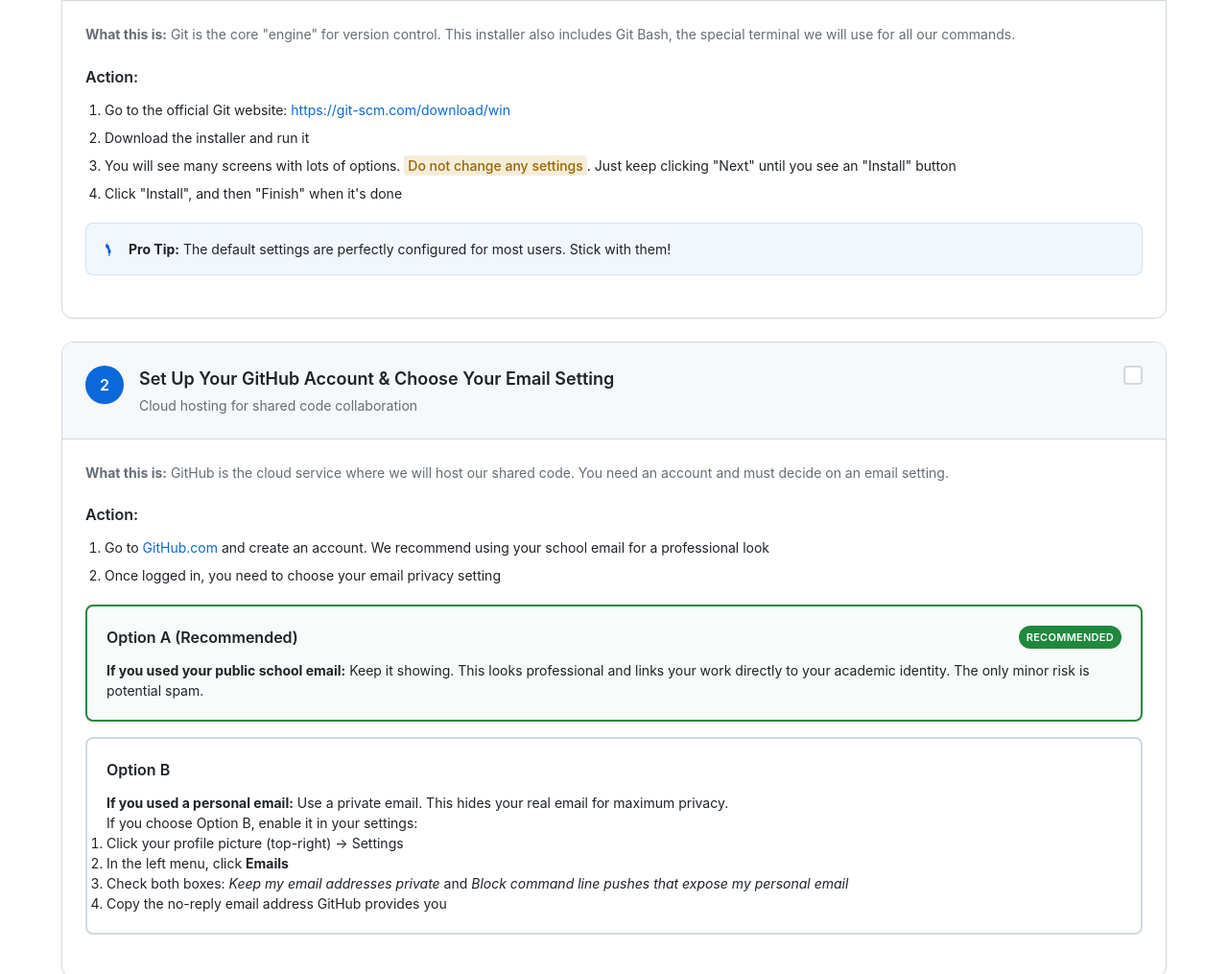
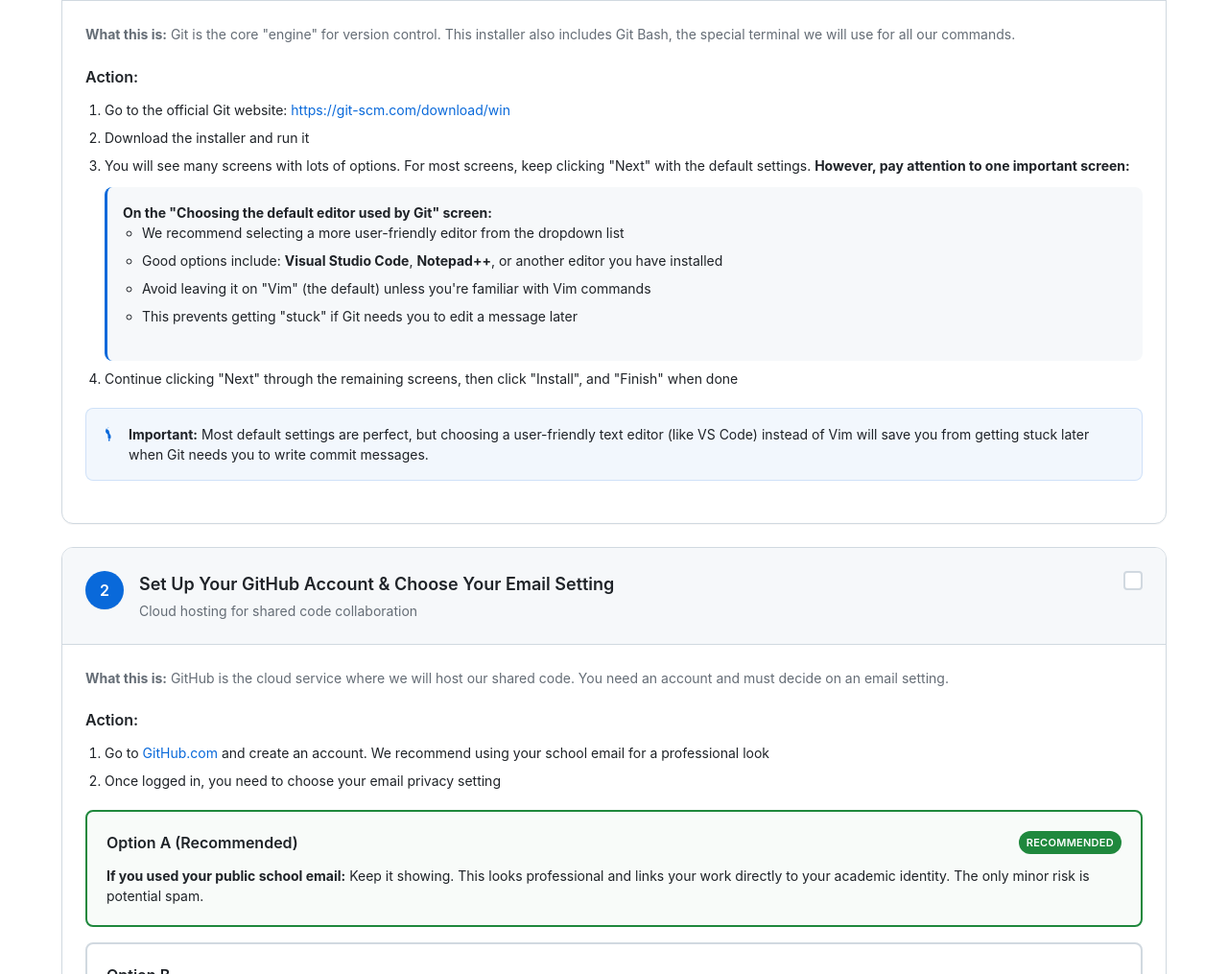
Before and after one commit to ilyyeees/Git-Setup, a plain HTML site: page index.html in a window 1280 px wide. Shown: the part 684-1699 px from the top of the page at 96% size. Drawn offline with Linux system fonts and the light colour scheme.

Commit message:
add a detail

```diff
--- a/index.html
+++ b/index.html
@@ -110,11 +110,44 @@
                   </li>
                   <li>Download the installer and run it</li>
                   <li>
-                    You will see many screens with lots of options.
-                    <span class="highlight">Do not change any settings</span>.
-                    Just keep clicking "Next" until you see an "Install" button
+                    You will see many screens with lots of options. For most
+                    screens, keep clicking "Next" with the default settings.
+                    <strong
+                      >However, pay attention to one important screen:</strong
+                    >
+                    <div class="sub-steps">
+                      <p>
+                        <strong
+                          >On the "Choosing the default editor used by Git"
+                          screen:</strong
+                        >
+                      </p>
+                      <ul>
+                        <li>
+                          We recommend selecting a more user-friendly editor
+                          from the dropdown list
+                        </li>
+                        <li>
+                          Good options include:
+                          <strong>Visual Studio Code</strong>,
+                          <strong>Notepad++</strong>, or another editor you have
+                          installed
+                        </li>
+                        <li>
+                          Avoid leaving it on "Vim" (the default) unless you're
+                          familiar with Vim commands
+                        </li>
+                        <li>
+                          This prevents getting "stuck" if Git needs you to edit
+                          a message later
+                        </li>
+                      </ul>
+                    </div>
                   </li>
-                  <li>Click "Install", and then "Finish" when it's done</li>
+                  <li>
+                    Continue clicking "Next" through the remaining screens, then
+                    click "Install", and "Finish" when done
+                  </li>
                 </ol>
               </div>
               <div class="tip-box">
@@ -129,8 +162,10 @@
                   </svg>
                 </div>
                 <div class="tip-content">
-                  <strong>Pro Tip:</strong> The default settings are perfectly
-                  configured for most users. Stick with them!
+                  <strong>Important:</strong> Most default settings are perfect,
+                  but choosing a user-friendly text editor (like VS Code)
+                  instead of Vim will save you from getting stuck later when Git
+                  needs you to write commit messages.
                 </div>
               </div>
             </div>
```
